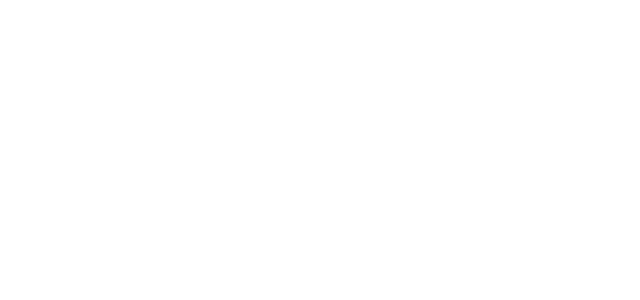
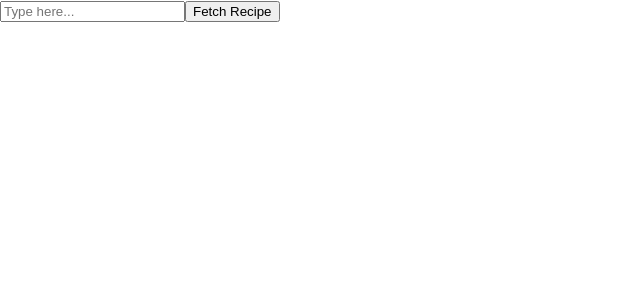
Before and after one commit to ojn03/webdev_final_project, a React (Create React App) app: page /#/search in a window 1280 px wide. Shown: the top 300 px of the page, without its empty margins (0-640 px from the left). Built offline with nearby package versions, Linux system fonts and the light colour scheme.

Commit message:
working recipes

```diff
--- a/package.json
+++ b/package.json
@@ -7,6 +7,7 @@
     "@testing-library/react": "^13.4.0",
     "@testing-library/user-event": "^13.5.0",
     "@types/react-router-dom": "^5.3.3",
+    "axios": "^1.6.2",
     "react": "^18.2.0",
     "react-dom": "^18.2.0",
     "react-router-dom": "^6.20.1",
--- /dev/null
+++ b/src/search/recipe-service.js
@@ -0,0 +1,52 @@
+import axios from "axios";
+
+const KEY = process.env.REACT_APP_RECIPE_API_KEY;
+const RECIPE_API = "https://api.edamam.com/api/recipes/v2";
+const NAPSTER_IMAGE_URL = "https://api.napster.com/imageserver/v2";
+const APP_ID = '83c6cb3e';
+export const albumImageUrl = (album) =>
+    `${NAPSTER_IMAGE_URL}/albums/${album.id}
+/images/300x300.jpg`;
+
+export const fetchRecipe = async (query) => {
+
+    const params = {
+        q: query,
+        app_key: KEY,
+        type: 'public',
+        app_id: APP_ID,
+    };
+
+    const apiUrl = `${RECIPE_API}?${new URLSearchParams(params)}`;
+    console.log(apiUrl)
+    console.log('hell')
+    try {
+        const response = await axios.get(apiUrl);
+        return response.data;
+    } catch (error) {
+        console.error('Error fetching data:', error.message);
+        throw error; // Re-throw the error to propagate it further if needed
+    }
+};
+
+
+// export const fullTextSearch = async (text) => {
+//     const response = await axios.get(
+//         `${NAPSTER_API}/search/verbose?query=${text}&apikey=${KEY}`
+//     );
+//     return response.data;
+// };
+
+// export const albumDetails = async (albumId) => {
+//     const response = await axios.get(
+//         `${NAPSTER_API}/albums/${albumId}?apikey=${KEY}`
+//     );
+//     return response.data;
+// };
+
+// export const albumTracks = async (trackId) => {
+//     const response = await axios.get(
+//         `${NAPSTER_API}/albums/${trackId}?apikey=${KEY}`
+//     );
+//     return response.data;
+// };
--- a/src/search/searchpage.js
+++ b/src/search/searchpage.js
@@ -1,10 +1,45 @@
-import { React} from "react";
+import React, { useEffect, useState } from "react";
 import "../styles/global-styles.css";
+import { fetchRecipe } from "./recipe-service";
 
 function Search() {
+  const [data, setData] = useState([]);
+  const [searchTerm, setSearchTerm] = useState("");
+
+  const handleInputChange = (e) => {
+    setSearchTerm(e.target.value);
+  };
+
+  const handleFetchRecipe = async () => {
+    try {
+      const result = await fetchRecipe(searchTerm); // Assuming you have a fetchRecipe function
+      console.log(result)
+      setData(result || []);
+    } catch (error) {
+      console.error("Error fetching recipe:", error);
+    }
+  }
 
   return (
-    <div></div>
+    <div>
+      <input
+        type="text"
+        placeholder="Type here..."
+        value={searchTerm}
+        onChange={handleInputChange}
+      />
+      <button onClick={handleFetchRecipe}>Fetch Recipe</button>
+      {data.hits && data.hits.map((hit, index) => (
+        <div key={index}>
+          <img
+            src={hit.recipe.image}
+            alt={hit.recipe.label}
+            style={{ maxWidth: '100%', maxHeight: '200px' }}
+          />
+          {JSON.stringify(hit.recipe.label)}
+        </div>
+      ))}    </div>
   );
 }
+
 export default Search;
```
Also changed, not shown: 2 other files (tests, documents, lock files or other folders).
